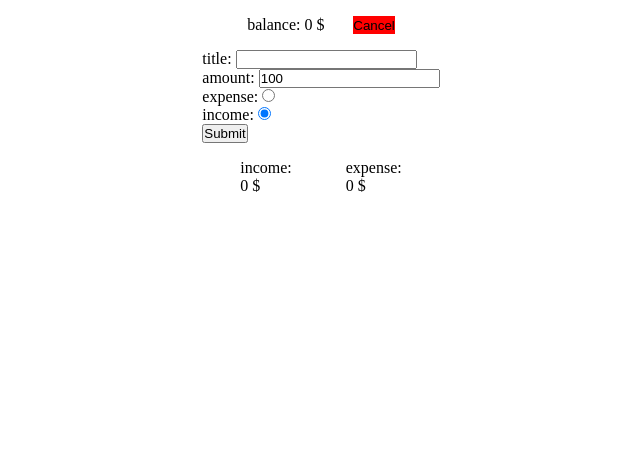
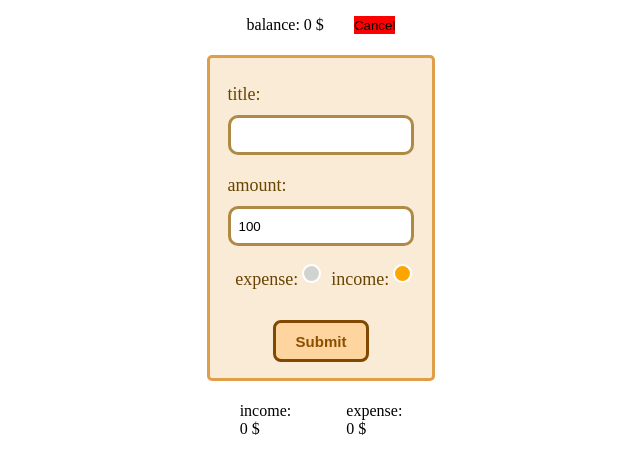
Before and after one commit to sinaGh-cyber/expense-tracker, a React (Create React App) app: page / in a window 1280 px wide. Both pictures are taken after a click on the button "Add". Shown: the top 474 px of the page, without its empty margins (319-959 px from the left). Built offline with nearby package versions, Linux system fonts and the light colour scheme.

Commit message:
TransactionForm fully styled

```diff
--- a/src/components/transactionForm/transactionForm.module.scss
+++ b/src/components/transactionForm/transactionForm.module.scss
@@ -1,4 +1,106 @@
-.error{
-    background-color: rgb(255, 219, 219);
-    border: solid 2px rgb(173, 31, 31);
+.FormTag {
+  display: flex;
+  flex-direction: column;
+  justify-content: center;
+  align-items: flex-start;
+  background-color: antiquewhite;
+  width: 95%;
+  border-radius: 5px;
+  padding: 1rem;
+  border: solid 3px rgb(223, 158, 73);
+  margin: 5px 0;
+
+  & > div {
+    display: flex;
+    flex-direction: column;
+    justify-content: space-between;
+    width: 100%;
+    padding: 2px;
+    margin-top: 0.5rem;
+    margin-bottom: 0.5rem;
+    font-size: large;
+    font-weight: 500;
+    color: #684401;
+
+    .error {
+      background-color: rgb(252, 175, 175);
+      border: solid 3px rgb(173, 31, 31);
+    }
+
+    & > input {
+      height: 40px;
+      border-radius: 10px;
+      padding-left: 8px;
+      padding-right: 8px;
+      border: solid 3px #af8a44;
+      cursor: pointer;
+
+      &:focus {
+        outline-color: #ffa500;
+        cursor: text;
+      }
+    }
+    label {
+      margin-bottom: 10px;
+    }
+  }
+
+  .radioBtnGroup {
+    width: 100%;
+    flex-direction: row;
+    justify-content: space-around;
+    input {
+      cursor: pointer;
+    }
+
+    input[type='radio']:after {
+      width: 15px;
+      height: 15px;
+      border-radius: 15px;
+      top: -2px;
+      left: -1px;
+      position: relative;
+      background-color: #d1d3d1;
+      content: '';
+      display: inline-block;
+      border: 2px solid white;
+      transition: all 0.3s ease;
+    }
+
+    /*gives radio button orange fill when clicked*/
+    input[type='radio']:checked:after {
+      width: 15px;
+      height: 15px;
+      border-radius: 15px;
+      top: -2px;
+      left: -1px;
+      position: relative;
+      background-color: #ffa500;
+      content: '';
+      display: inline-block;
+      border: 2px solid white;
+      transition: all 0.3s ease;
+    }
+  }
+
+  button {
+    align-self: center;
+    padding: 0.6rem 1.2rem;
+    background-color: rgb(255, 213, 159);
+    color: rgb(138, 78, 0);
+    font-weight: 600;
+    font-size: 15px;
+    border: solid 3px rgb(128, 72, 0);
+    border-radius: 8px;
+    margin-top: 20px;
+    cursor: pointer;
+    transition: all 0.1s ease;
+    &:hover {
+      transform: scale(1.02);
+    }
+
+    &:active {
+      transform: scale(0.98);
+    }
+  }
 }
```
